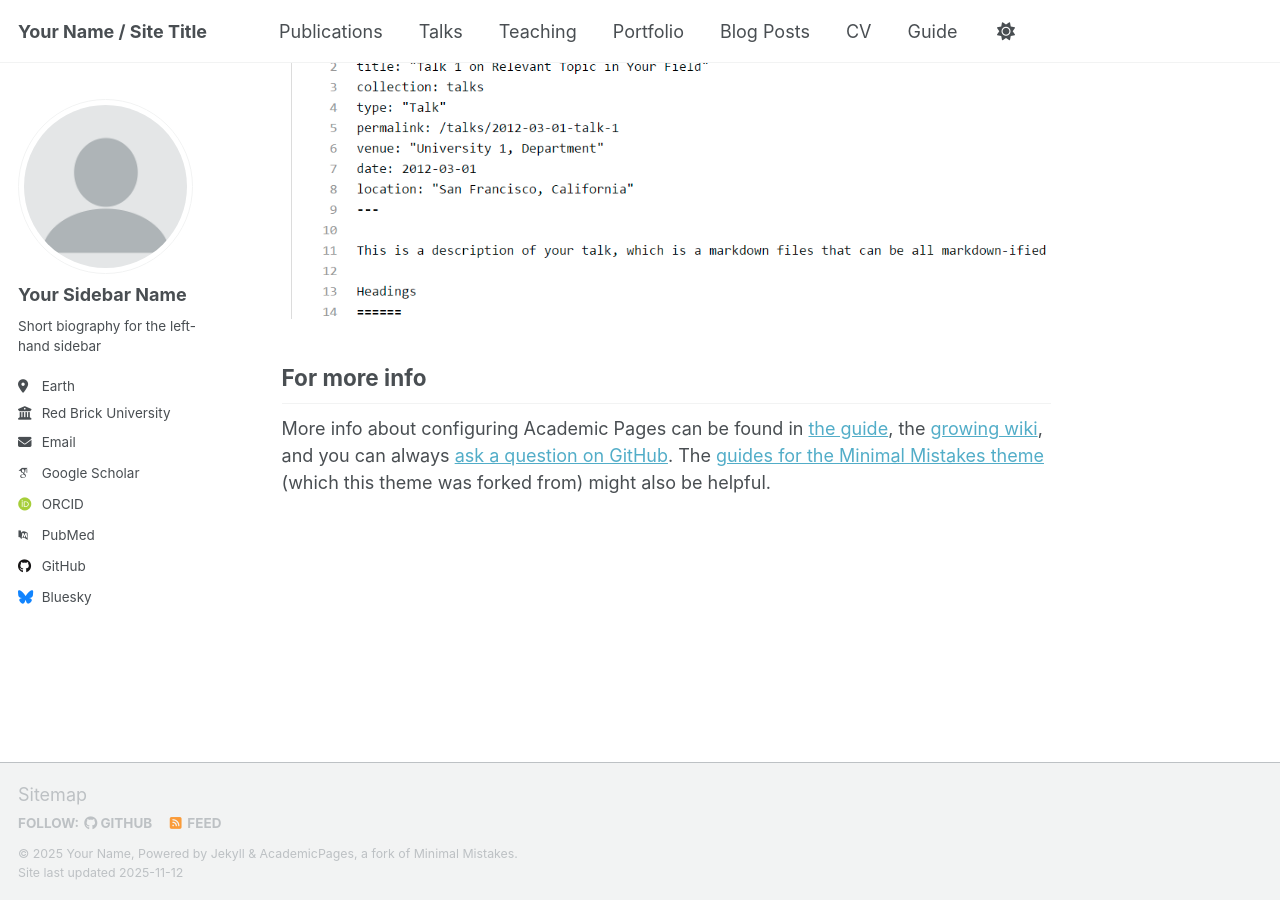
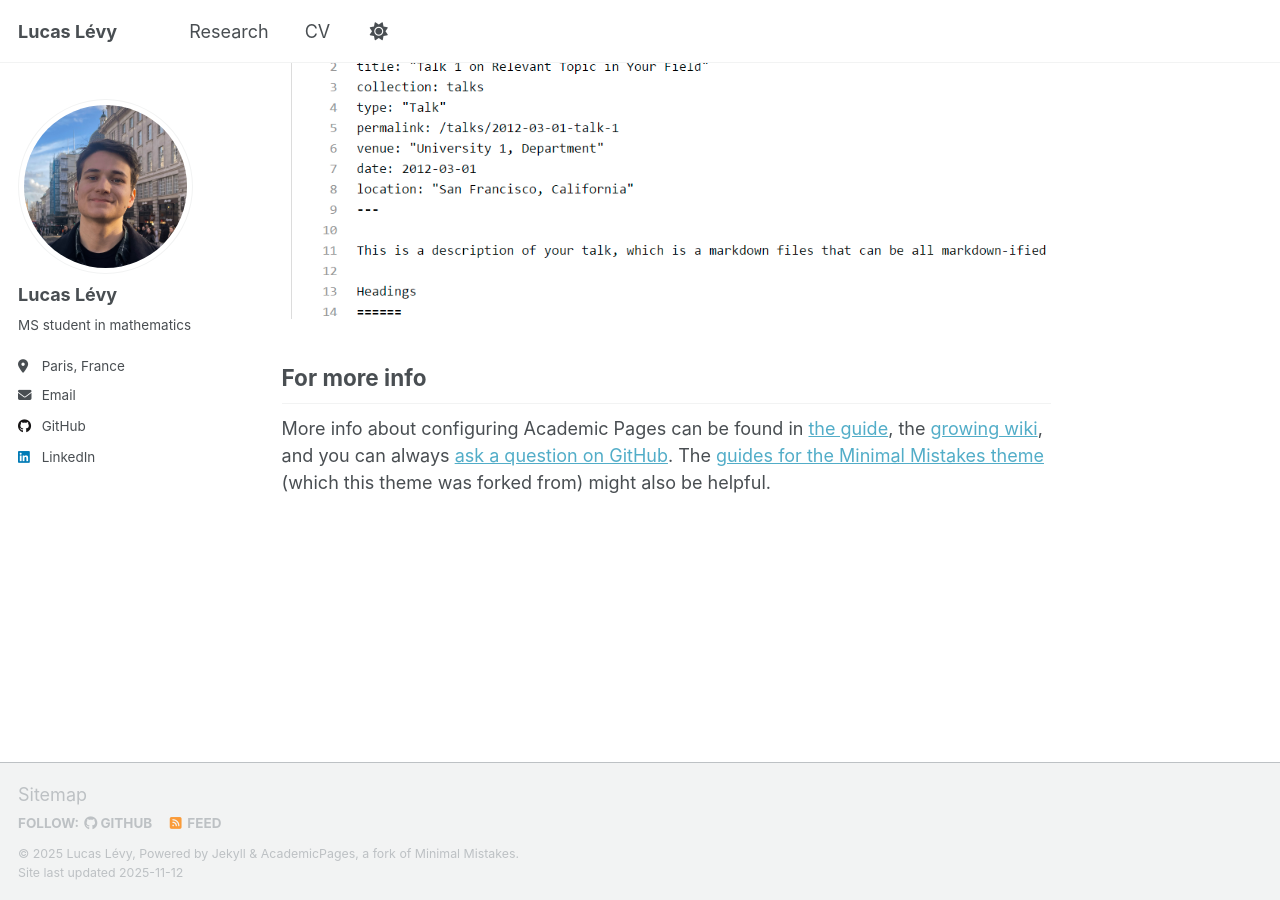
Before and after one commit to lucas-levy/lucas-levy.github.io, a Jekyll site: the page built from _pages/about.md, in a window 1280 px wide and 900 px high, scrolled down 2880 px. Built offline with Jekyll 4.4.1, drawn with Linux system fonts in a browser that asks for light colours; some web fonts are replaced; a script that is not in the unit is left out.

Commit message:
config and profile photo

```diff
--- a/_config.yml
+++ b/_config.yml
@@ -9,38 +9,38 @@
 # Basic Site Settings
 locale                   : "en-US"
 site_theme               : "default" # Currently available options are "default", "air"
-title                    : "Your Name / Site Title"
+title                    : "Lucas Lévy"
 title_separator          : "-"
-name                     : &name "Your Name"
-description              : &description "Your Name's academic portfolio"   # Update this with a general description of your site, this is the default if not overridden by a page
-url                      : https://academicpages.github.io # The base hostname & protocol for your site e.g. "https://[your GitHub username].github.io",
+name                     : &name "Lucas Lévy"
+description              : &description "Lucas Lévy's academic portfolio"   # Update this with a general description of your site, this is the default if not overridden by a page
+url                      : https://lucas-levy.github.io # The base hostname & protocol for your site e.g. "https://[your GitHub username].github.io",
                                                            # or if you already have some other page hosted on Github then use "https://[your GitHub username].github.io/[Your Repo Name]"
 baseurl                  : "" # the subpath of your site, e.g. "/blog"
-repository               : "academicpages/academicpages.github.io"
+repository               : "lucas-levy/lucas-levy.github.io"
 
 # Site Author - The following control what appear as part of the author content on the side bar.
 #               If a field is blank the icon and link will not appear, otherwise it will be shown.
 #               Additional customization can be done by editing /_includes/author-profile.html
 author:
   # Biographic information
-  avatar           : "profile.png"
-  name             : "Your Sidebar Name"
+  avatar           : "photo_2025.jpg"
+  name             : "Lucas Lévy"
   pronouns         : # example: "she/her"
-  bio              : "Short biography for the left-hand sidebar"
-  location         : "Earth"
-  employer         : "Red Brick University"
+  bio              : "MS student in mathematics"
+  location         : "Paris, France"
+  employer         :
   uri              : # URL
-  email            : "none@example.org"
+  email            : "lucas.levy@polytechnique.edu"
 
   # Academic websites
   academia         : # URL
   arxiv            : # URL - Update with the correct link to your profile
-  googlescholar    : "https://scholar.google.com/citations?user=PS_CX0AAAAAJ"
+  googlescholar    :
   inspire-hep      : # URL
   impactstory      : # URL
-  orcid            : "https://orcid.org/yourorcidurl"
+  orcid            :
   semantic         : # URL
-  pubmed           : "https://www.ncbi.nlm.nih.gov/pubmed/?term=john+snow"
+  pubmed           :
   researchgate     : # URL
   scopus           : # URL
 
@@ -48,13 +48,13 @@
   bitbucket        : # Username - Update with your username on the site
   codepen          : # Username
   dribbble         : # Username
-  github           : "academicpages"
+  github           : "lucas-levy"
   kaggle           : # Username
   stackoverflow    : # User number or user number and name (i.e., use "1" or "1/jeff-atwood")
 
   # Social media
   artstation       : # Username
-  bluesky          : "bsky.app" # Replace this with you Bluesky username
+  bluesky          :
   facebook         : # Username
   flickr           : # Username
   foursquare       : # Username
@@ -63,7 +63,7 @@
   keybase          : # Username
   instagram        : # Username
   lastfm           : # Username
-  linkedin         : # Username
+  linkedin         : "lucas-lvy"
   mastodon         : # URL
   medium           : # URL
   pinterest        : # Username
--- a/_data/navigation.yml
+++ b/_data/navigation.yml
@@ -8,26 +8,8 @@
 #      Markdown formatted page while the second is generated using JSON.
 
 main:
-  - title: "Publications"
-    url: /publications/
-
-  - title: "Talks"
-    url: /talks/
-
-  - title: "Teaching"
-    url: /teaching/
-
-  - title: "Portfolio"
-    url: /portfolio/
-
-  - title: "Blog Posts"
-    url: /year-archive/
+  - title: "Research"
+    url: /research/
 
   - title: "CV"
     url: /cv/
-
-  # - title: "CV"
-  #   url: /cv-json/
-
-  - title: "Guide"
-    url: /markdown/
```
Also changed, not shown: images/photo_2025.jpg (added).
